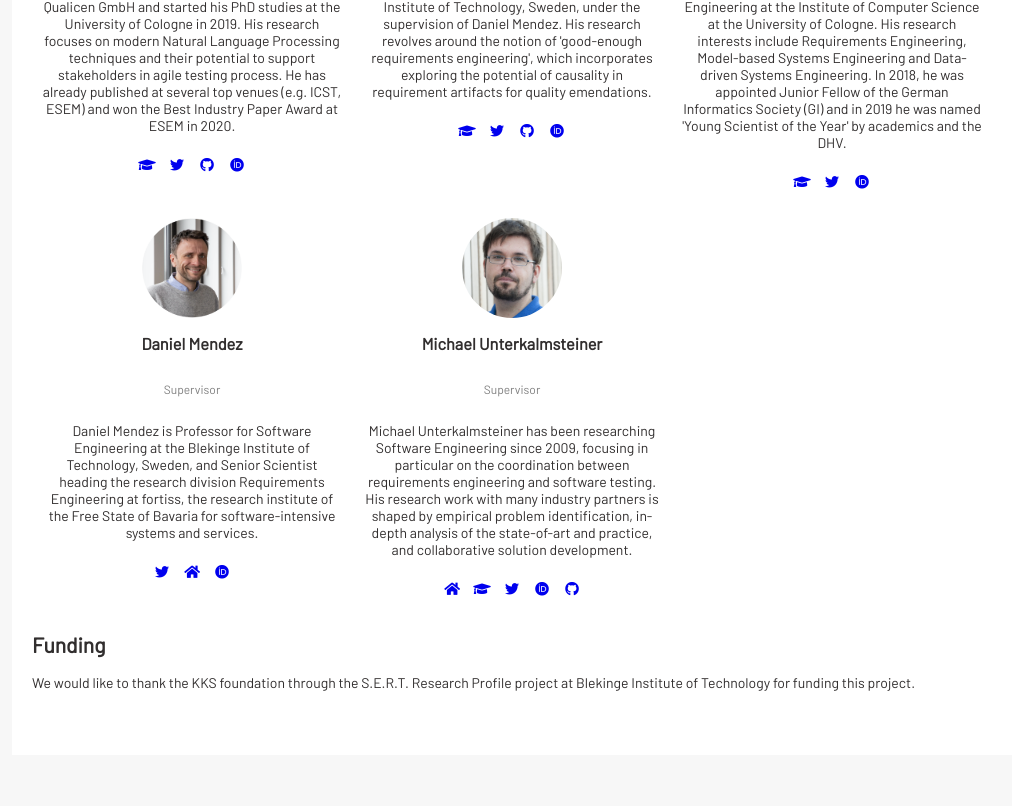
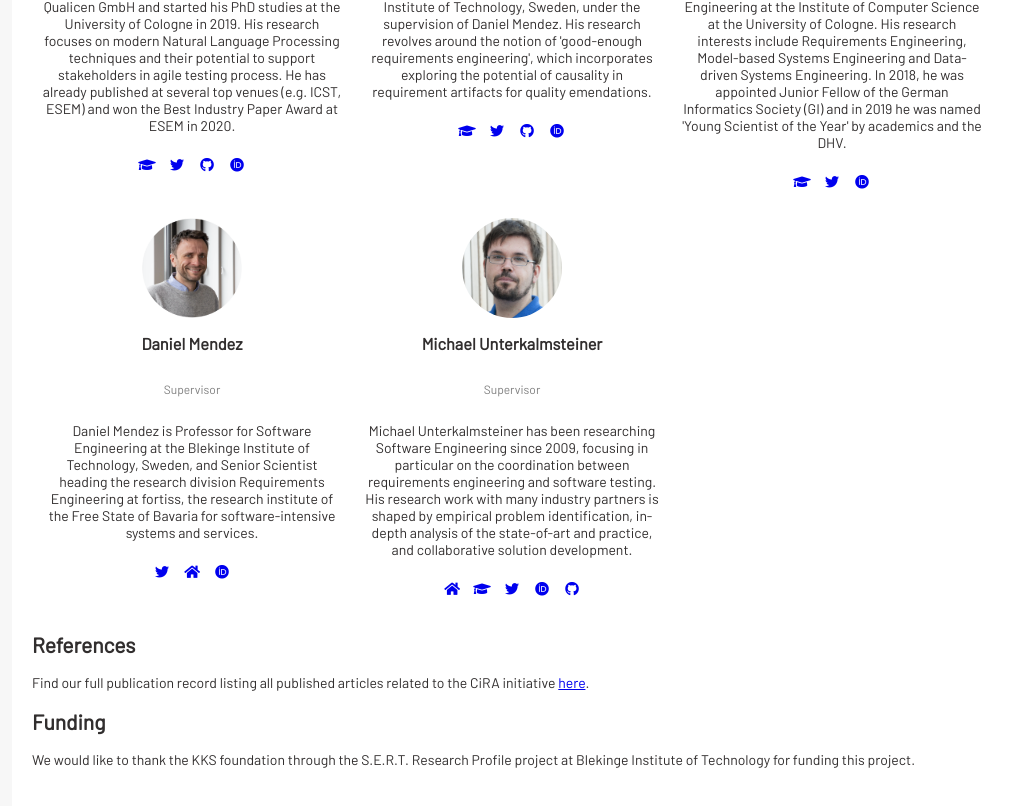
Before and after one commit to JulianFrattini/cira-web, a React (Create React App) app in the folder frontend/: page / in a window 1280 px wide. Shown: the part 1169-1975 px from the top of the page, without its empty margins (108-1120 px from the left). Before the commit the page ends 1924 px from the top, so only its background shows below. Built offline with nearby package versions, Linux system fonts and the light colour scheme.

Commit message:
Added link to the references (closes #1)

```diff
--- a/frontend/src/pages/index.js
+++ b/frontend/src/pages/index.js
@@ -62,6 +62,8 @@ const Home = () => {
                 }
             </div>
 
+            <h2>References</h2>
+            <p>Find our full publication record listing all published articles related to the CiRA initiative <a href='/references'>here</a>.</p>
 
             <h2>Funding</h2>
             <p>We would like to thank the KKS foundation through the S.E.R.T. Research Profile project at Blekinge Institute of Technology for funding this project.</p>
```
